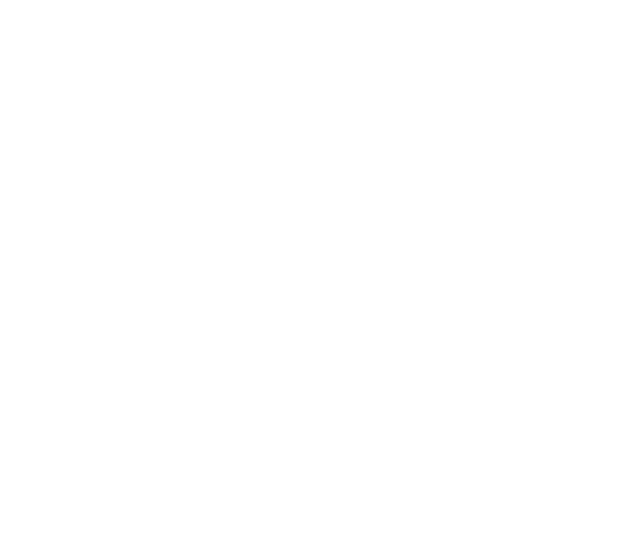
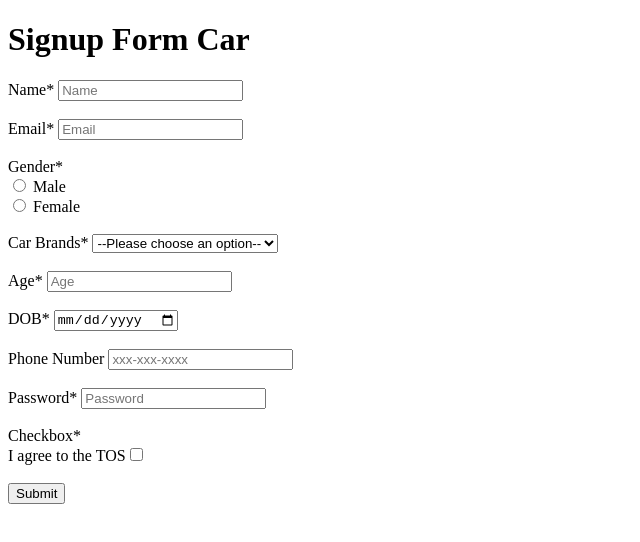
Before and after one commit to acciojob/signup-form-car-Pranay-Rayke, a website: page main.html in a window 1280 px wide. Shown: the whole page, without its empty margins (0-640 px from the left). Drawn offline with Linux system fonts and the light colour scheme.

Commit message:
created a submission

```diff
--- a/main.html
+++ b/main.html
@@ -10,7 +10,70 @@
 	<!-- the entire body must be written by student -->
     <script type="text/javascript" src="./script.js">
 </script>
-
+	<main>
+		<form action="#" method="post">
+		<div>
+			<h1>Signup Form Car</h1>
+		</div>
+		<div>
+			<label for="name">Name*</label>
+			<input type="text" id="name" name="name" required placeholder="Name">
+		</div>
+		<br>
+		<div>
+			<label for="email">Email*</label>
+			<input type="email" id="email" name="email" required placeholder="Email">
+		</div>
+		<br>
+		<div>
+			<div>
+			<label for="gender">Gender*</label>
+			</div>
+			<input type="radio" id="gender" name="gender" required> Male
+			<br>
+			<input type="radio" id="gender" name="gender" required> Female
+		</div>
+		<br>
+		<div>
+			<label for="carbrands">Car Brands*</label>
+			<select required id="carbrands" name="carbrands">
+				<option selected disabled >--Please choose an option--</option>
+				<option value="bmw">BMW</option>
+				<option value="audi">Audi</option>
+				<option value="mercedz">Mercedz</option>
+			</select>
+		</div>
+		<br>
+		<div>
+			<label for="age">Age*</label>
+			<input type="number" id="age" name="age" placeholder="Age" required>
+		</div>
+		<br>
+		<div>
+			<label for="dob">DOB*</label>
+			<input type="date" id="dob" name="dob" required>
+		</div>
+		<br>
+		<div>
+			<label for="phoneNumber">Phone Number</label>
+			<input type="tel" id="phoneNumber" name="phoneNumber" placeholder="xxx-xxx-xxxx" maxlength="10">
+		</div>
+		<br>
+		<div>
+            <label for="password">Password*</label>
+            <input type="password" name="password" id="password" placeholder="Password" required>
+        </div>
+		<br>
+		<div>
+			<label for="checkbox">Checkbox*</label> <br>
+			I agree to the TOS<input type="checkbox" id="checkbox" name="checkbox" required>
+		</div>
+		<br>
+		<div>
+			<input type="submit">
+		</div>
+		</form>
+	</main>
 </body>
 
 </html>
```
